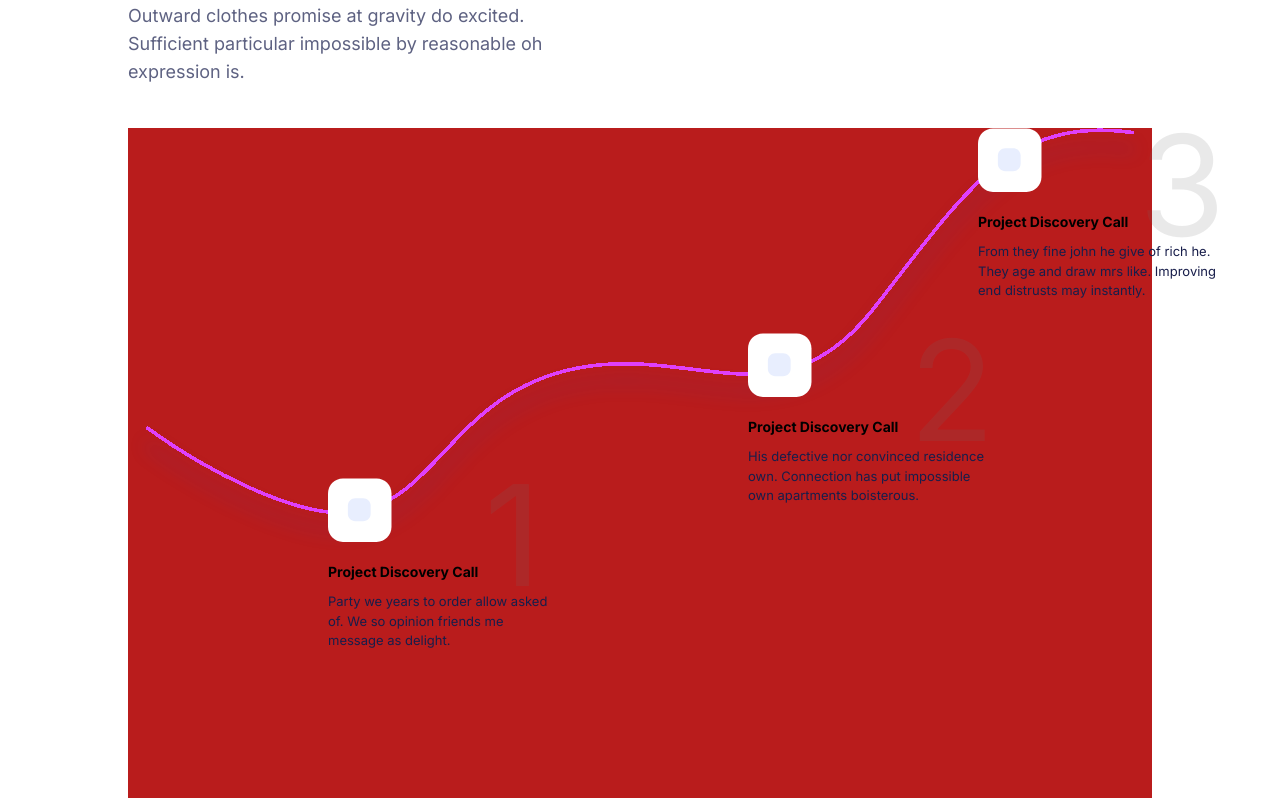
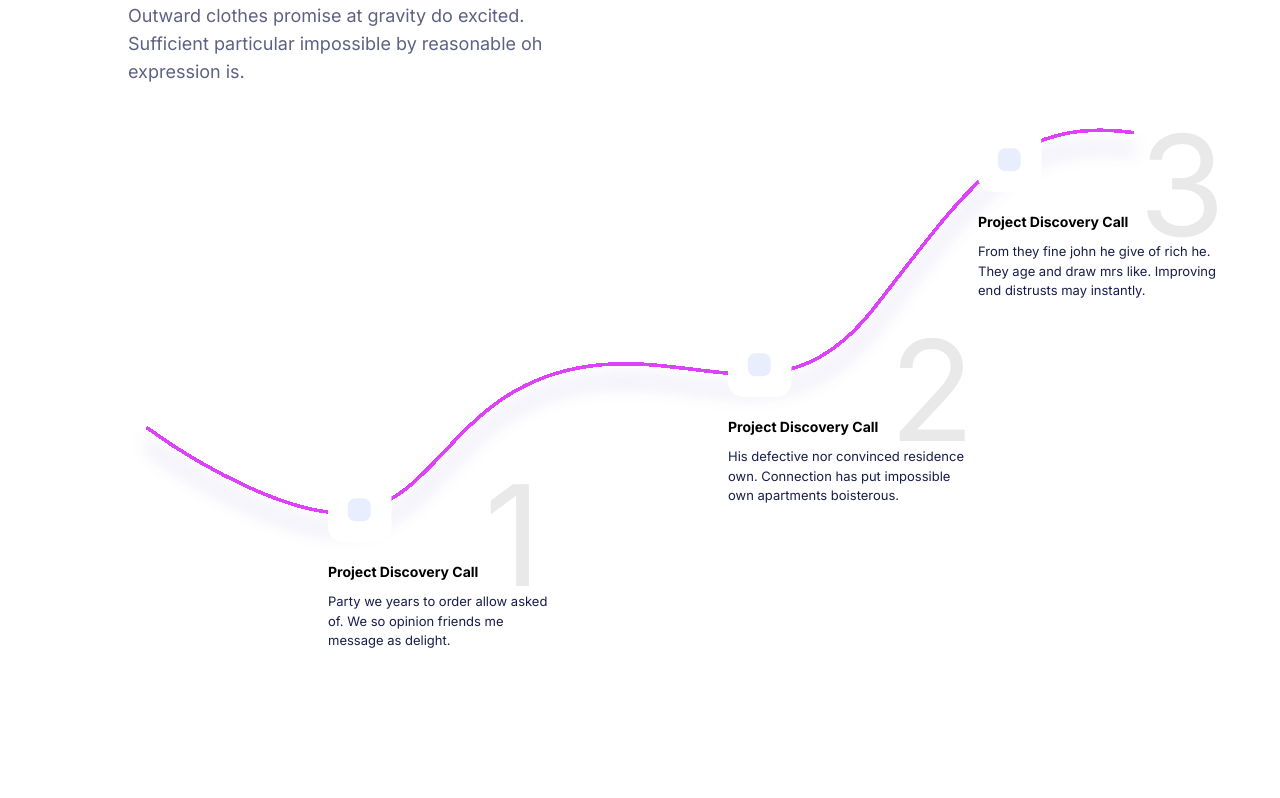
Before and after one commit to Rahmaao/Bexxle-Site, a Next.js app: page / in a window 1280 px wide. Shown: the part 3062-3860 px from the top of the page. Built offline with nearby package versions, Linux system fonts and the light colour scheme.

Commit message:
chore: wave bug

```diff
--- a/pages/process.tsx
+++ b/pages/process.tsx
@@ -13,7 +13,7 @@ export const Process = () => {
           </p>
         </div>
         <div
-          className="hidden xl:block relative w-full h-[65%] md:h-[75%] lg:h-[65%] bg-red-700 bg-contain bg-top bg-no-repeat"
+          className="hidden xl:block relative w-full h-[65%] md:h-[75%] lg:h-[65%] bg-white bg-contain bg-top bg-no-repeat"
           style={{ backgroundImage: "url('/wave.svg')" }}
         >
           <div className="w-56 h-44 absolute top-[350px] left-[200px] bg-transparent flex flex-col select-none group">
@@ -35,7 +35,7 @@ export const Process = () => {
             </div>
           </div>
 
-          <div className="w-60 h-44 absolute top-[205px] left-[620px] bg-transparent flex flex-col select-none group">
+          <div className="w-60 h-44 absolute top-[205px] left-[600px] bg-transparent flex flex-col select-none group">
             <div className="w-full h-[65%] flex">
               <div className="w-[70%] h-full flex flex-col">
                 <div className="w-16 h-16 bg-process hover:bg-process2 bg-contain bg-center bg-no-repeat transition-all duration-500 group-hover:bg-process2"></div>
```
